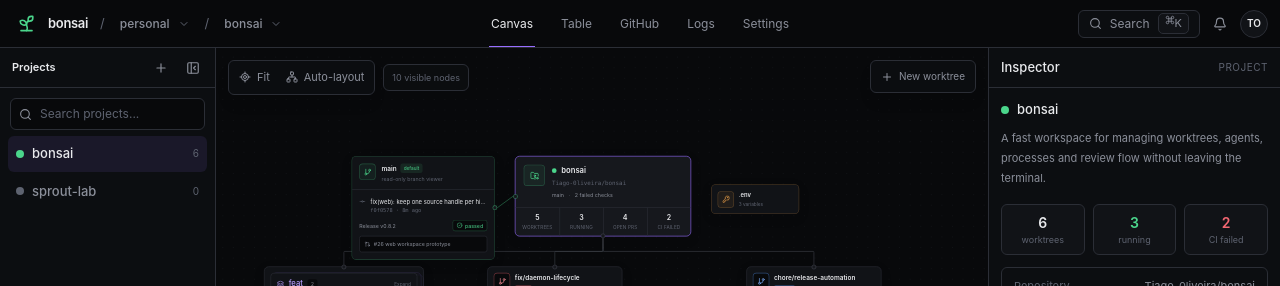
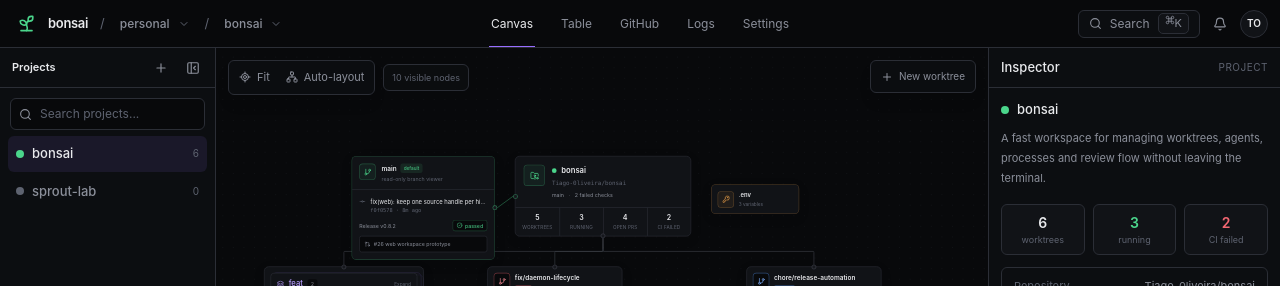
Before and after one commit to Tiago-0liveira/bonsai, a React (Vite) app in the folder web/: page / in a window 1280 px wide. Shown: the top 286 px of the page. Built offline with nearby package versions, Linux system fonts and the light colour scheme.

Commit message:
fix(web): break canvas selection update loop

```diff
--- a/web/src/features/workspace/canvas/BonsaiCanvas.tsx
+++ b/web/src/features/workspace/canvas/BonsaiCanvas.tsx
@@ -136,7 +136,6 @@
         id: project.id,
         type: 'project',
         position: rootDefault,
-        selected: selection.type === 'project' && selection.id === project.id,
         data: {
           entityId: project.id,
           kind: 'project',
@@ -235,7 +234,6 @@
         id: worktree.id,
         type: 'worktree',
         position: nodePositions[worktree.id] ?? fallbackPosition,
-        selected: selection.type === 'worktree' && selection.id === worktree.id,
         data: {
           entityId: worktree.id,
           kind: 'worktree',
@@ -299,7 +297,6 @@
           id,
           type: 'agent',
           position: nodePositions[id] ?? { x: 58, y: 420 + agentIndex * 110 },
-          selected: selection.type === 'agent' && selection.id === id,
           data: {
             entityId: id,
             kind: 'agent',
@@ -338,7 +335,6 @@
     envVariables,
     nodePositions,
     projects,
-    selection,
     stackExcludedWorktreeIds,
     tags,
     worktrees,
@@ -349,6 +345,23 @@
 
   useEffect(() => setNodes(graph.nodes), [graph.nodes, setNodes])
   useEffect(() => setEdges(graph.edges), [graph.edges, setEdges])
+
+  useEffect(() => {
+    setNodes((current) => {
+      let changed = false
+      const next = current.map((node) => {
+        const data = node.data as BonsaiGraphData
+        const selected =
+          (data.kind === 'project' || data.kind === 'worktree' || data.kind === 'agent') &&
+          selection.type === data.kind &&
+          selection.id === data.entityId
+        if (node.selected === selected) return node
+        changed = true
+        return { ...node, selected }
+      })
+      return changed ? next : current
+    })
+  }, [selection, setNodes])
 
   useEffect(() => {
     let cancelled = false
--- a/web/src/stores/bonsai.ts
+++ b/web/src/stores/bonsai.ts
@@ -155,6 +155,13 @@
         if (selection.type === 'worktree') dockWorktreeId = selection.id
         if (selection.type === 'agent') {
           dockWorktreeId = state.agents.find((agent) => agent.id === selection.id)?.worktreeId ?? dockWorktreeId
+        }
+        if (
+          state.selection.type === selection.type &&
+          state.selection.id === selection.id &&
+          state.dockWorktreeId === dockWorktreeId
+        ) {
+          return
         }
         set({ selection, dockWorktreeId })
       },
```
Also changed, not shown: 1 other file (tests, documents, lock files or other folders).
